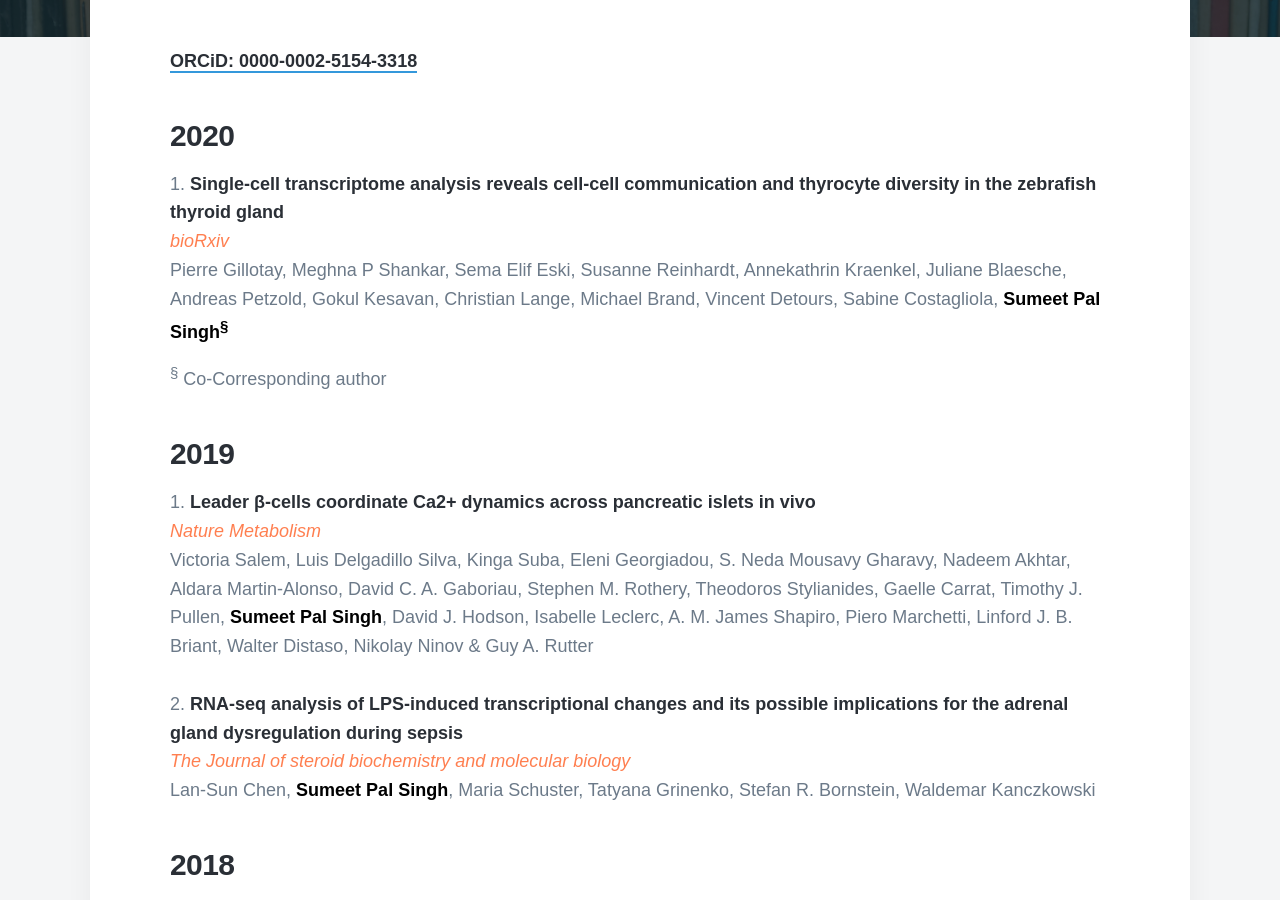
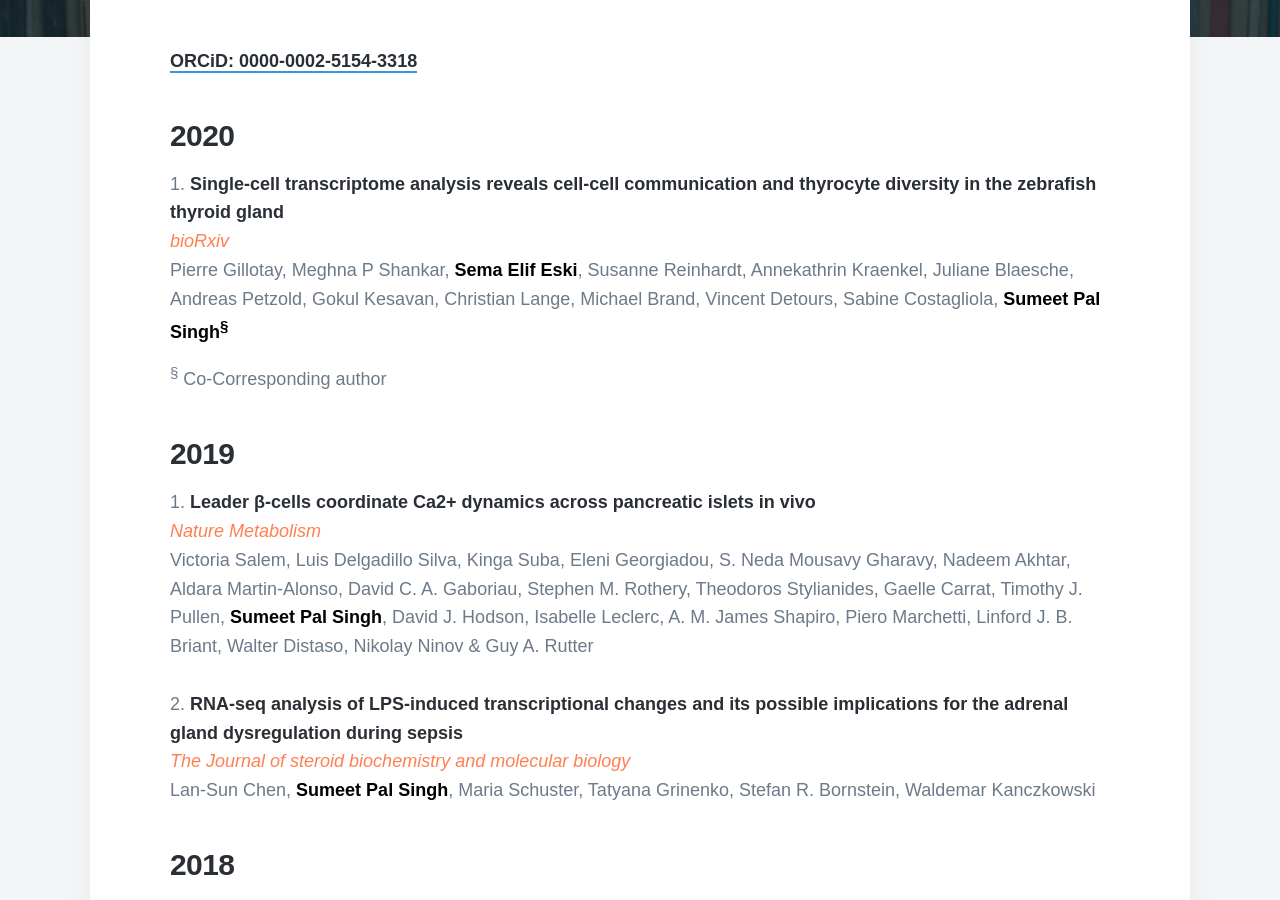
Before and after one commit to sumeetpalsingh/sumeetpalsingh.github.io, a Jekyll site: the page built from _pages/publications.md, in a window 1280 px wide and 900 px high, scrolled down 549 px. Built offline with Jekyll 4.4.1, drawn with Linux system fonts in a browser that asks for light colours; nearby versions of some CDN libraries; some web fonts are replaced.

Commit message:
Update publications.md

```diff
--- a/_pages/publications.md
+++ b/_pages/publications.md
@@ -11,7 +11,7 @@ featured_image: /images/demo/publications.jpg
 
 1. [Single-cell transcriptome analysis reveals cell-cell communication and thyrocyte diversity in the zebrafish thyroid gland](https://www.biorxiv.org/content/10.1101/2020.01.13.891630v1)
   <span style="color:coral">*bioRxiv*</span>
-  Pierre Gillotay, Meghna P Shankar, Sema Elif Eski, Susanne Reinhardt, Annekathrin Kraenkel, Juliane Blaesche, Andreas Petzold, Gokul Kesavan, Christian Lange, Michael Brand, Vincent Detours, Sabine Costagliola, <span style="color:black">**Sumeet Pal Singh<sup>§</sup>**</span>
+  Pierre Gillotay, Meghna P Shankar, <span style="color:black">**Sema Elif Eski**</span>, Susanne Reinhardt, Annekathrin Kraenkel, Juliane Blaesche, Andreas Petzold, Gokul Kesavan, Christian Lange, Michael Brand, Vincent Detours, Sabine Costagliola, <span style="color:black">**Sumeet Pal Singh<sup>§</sup>**</span>
 
   <sup>§</sup> Co-Corresponding author
   <br/>
```
